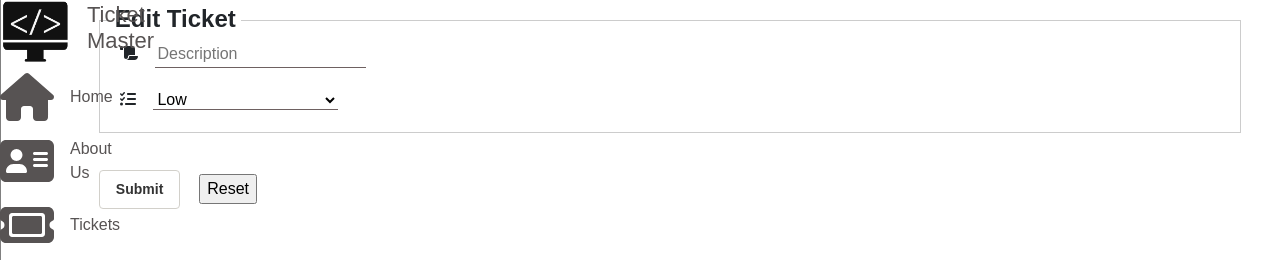
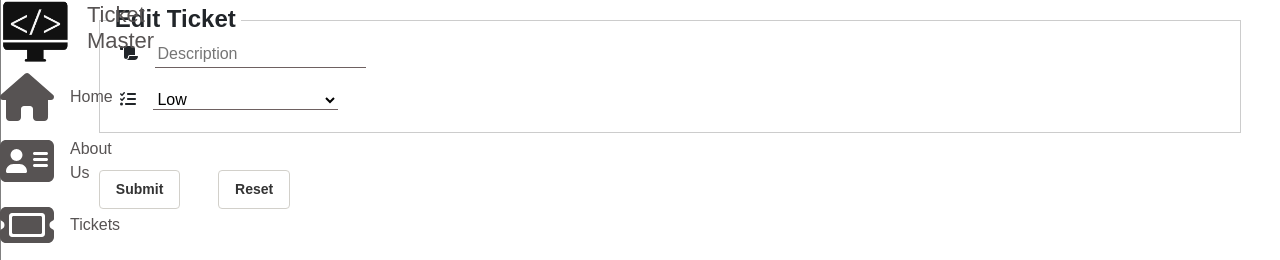
Before and after one commit to WorkNicolas/WebApplicationDevelopment-Frontend, a React (Create React App) app: page /editticket/1 in a window 1280 px wide. Shown: the top 260 px of the page. Built offline with nearby package versions, Linux system fonts and the light colour scheme; no server answers.

Commit message:
hide "closed" status in edit ticket

```diff
--- a/src/App.css
+++ b/src/App.css
@@ -204,7 +204,7 @@ legend.custom-legend {
     font-weight: bold;
 }
 /* Button */
-input[type="submit"], input[type="reset"], button {
+input[type="submit"], input[type="reset"], input[type="button"], button {
     margin: 1.6%;
     display: inline-block;
     padding: 8px 16px;
--- a/src/components/Ticket/EditTicket.js
+++ b/src/components/Ticket/EditTicket.js
@@ -88,10 +88,10 @@ const EditTicket = () => {
                     {(role === "admin") && <div className="block">
                         <FontAwesomeIcon icon={faThermometer} />
                         <label htmlFor="status"></label>
-                        <select className="select" onChange={handleChange} name="status">
+                        <select className="select" onChange={handleChange} name="status" value={ticketData.status}>
                             <option value="In Progress">In Progress</option>
                             <option value="Dispatched">Dispatched</option>
-                            <option value="Closed">Closed</option>
+                            {/* <option value="Closed">Closed</option> */}
                             <option value="Cancelled">Cancelled</option>
                         </select>
                     </div>}
```
